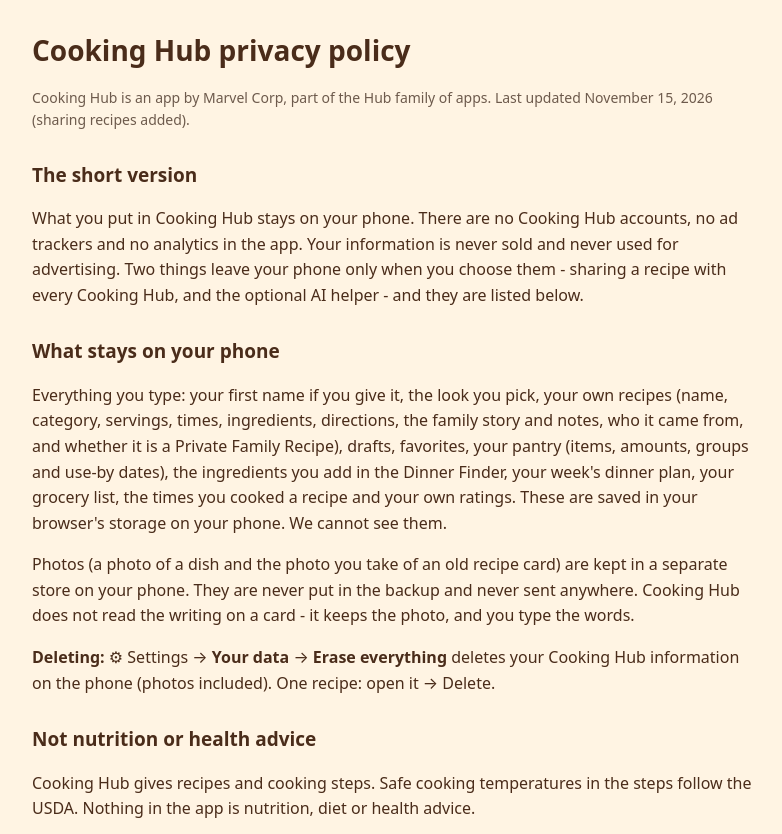
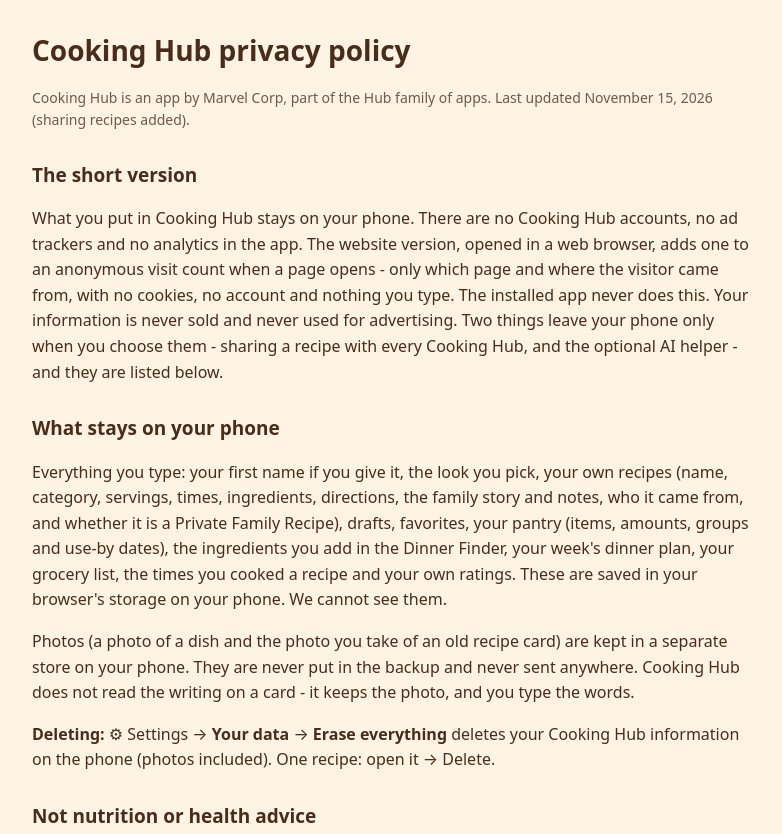
Before and after one commit to smarvel1963-ops/cookinghub, a plain HTML site: page privacy.html in a window 1280 px wide. Shown: the top 834 px of the page, without its empty margins (248-1030 px from the left). Drawn offline with Linux system fonts and the light colour scheme.

Commit message:
Privacy page: the website version counts visits anonymously, the app never does (Scott 11/21: "Yes, publish both")
The Hub WEBSITE, opened in a web browser, now adds one to an anonymous visit count (Hub engine WEB_VISIT_COUNT, dayhub 9583f94):
only which page and where the visitor came from - no cookies, no account, nothing typed. The installed app never does this, so
"no analytics in the app" stays true. One sentence added after that line.

Co-Authored-By: Claude Opus 5.5 <noreply@anthropic.com>

```diff
--- a/privacy.html
+++ b/privacy.html
@@ -25,7 +25,7 @@
   <p class="dim">Cooking Hub is an app by Marvel Corp, part of the Hub family of apps. Last updated November 15, 2026 (sharing recipes added).</p>
 
   <h2>The short version</h2>
-  <p>What you put in Cooking Hub stays on your phone. There are no Cooking Hub accounts, no ad trackers and no analytics in the app. Your information is never sold and never used for advertising. Two things leave your phone only when you choose them - sharing a recipe with every Cooking Hub, and the optional AI helper - and they are listed below.</p>
+  <p>What you put in Cooking Hub stays on your phone. There are no Cooking Hub accounts, no ad trackers and no analytics in the app. The website version, opened in a web browser, adds one to an anonymous visit count when a page opens - only which page and where the visitor came from, with no cookies, no account and nothing you type. The installed app never does this. Your information is never sold and never used for advertising. Two things leave your phone only when you choose them - sharing a recipe with every Cooking Hub, and the optional AI helper - and they are listed below.</p>
 
   <h2>What stays on your phone</h2>
   <p>Everything you type: your first name if you give it, the look you pick, your own recipes (name, category, servings, times, ingredients, directions, the family story and notes, who it came from, and whether it is a Private Family Recipe), drafts, favorites, your pantry (items, amounts, groups and use-by dates), the ingredients you add in the Dinner Finder, your week's dinner plan, your grocery list, the times you cooked a recipe and your own ratings. These are saved in your browser's storage on your phone. We cannot see them.</p>
```
